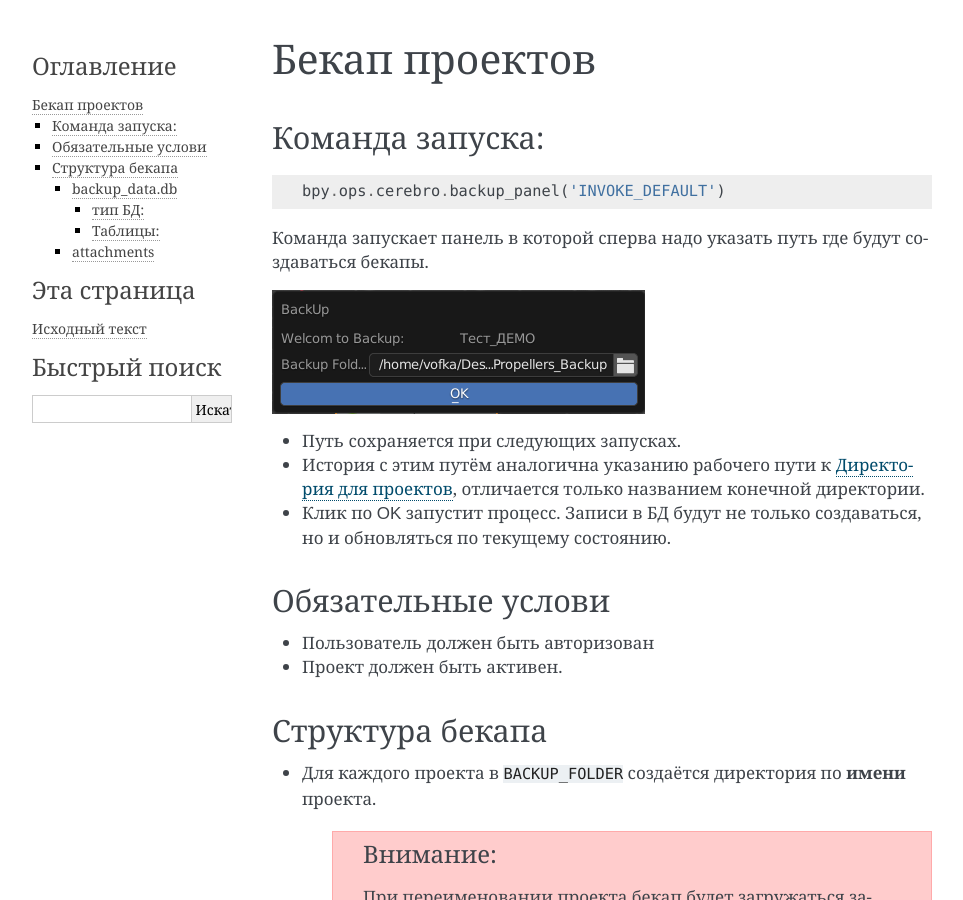
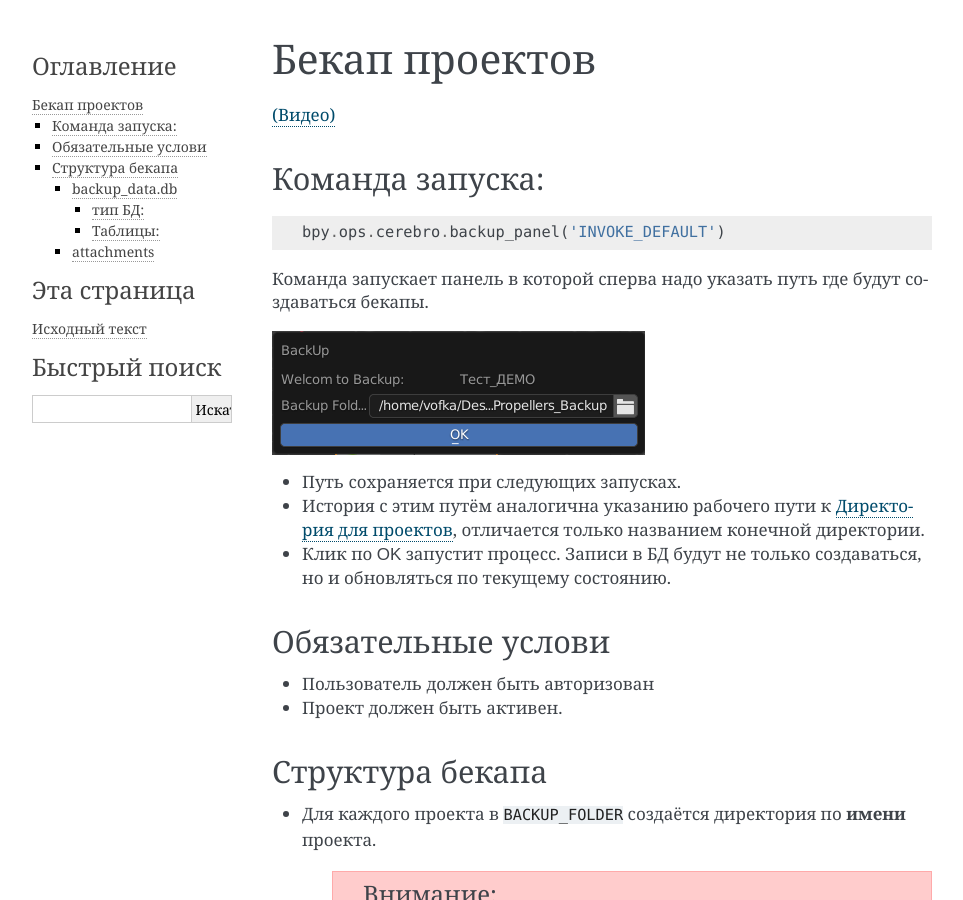
Before and after one commit to volodya-renderberg/cerebro-b3d-connect-manual, a Sphinx documentation site: the page built from docs/source/manual/processes/managers_functions/tech_function/backup.rst, in a window 1280 px wide and 900 px high. Shown: the whole window, without its empty margins (148-1111 px from the left). Built offline with Sphinx 7.4.7, drawn with Linux system fonts in a browser that asks for light colours.

Commit message:
backup video

```diff
--- a/docs/source/manual/processes/managers_functions/tech_function/backup.rst
+++ b/docs/source/manual/processes/managers_functions/tech_function/backup.rst
@@ -2,6 +2,8 @@
 
 Бекап проектов
 =======================
+
+`(Видео) <https://disk.yandex.ru/i/tOeWESeSZzCvqA>`_
 
 Команда запуска:
 ----------------
```
